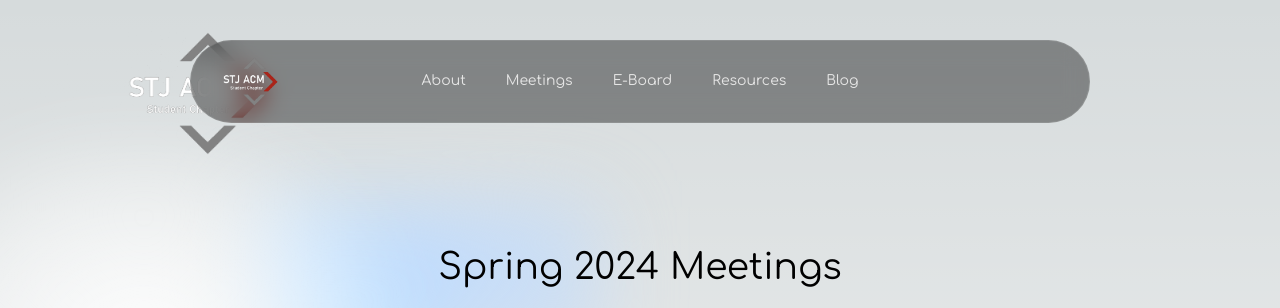
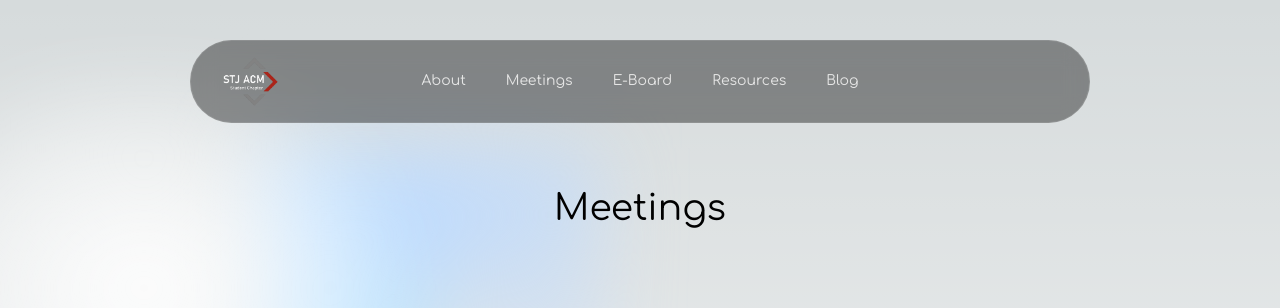
Before and after one commit to SJUACM/Website-V2, a Next.js app: page /meetings in a window 1280 px wide. Shown: the top 308 px of the page. Built offline with nearby package versions, Linux system fonts and the light colour scheme.

Commit message:
got rid of silly logo

```diff
--- a/src/app/eboard/layout.tsx
+++ b/src/app/eboard/layout.tsx
@@ -16,14 +16,7 @@ export default function Layout({
             className="flex place-items-center gap-2 lg:pointer-events-auto lg:p-0"
             href="/"
           >
-            <Image
-              src={Logo}
-              alt="SJU ACM Logo"
-              width={140}
-              height={48}
-              className="mt-[-65px]"
-              priority
-            />
+
           </a>
         </div>
       </div>
--- a/src/app/meetings/layout.tsx
+++ b/src/app/meetings/layout.tsx
@@ -16,14 +16,6 @@ export default function Layout({
             className="flex place-items-center gap-2 lg:pointer-events-auto lg:p-0"
             href="/"
           >
-            <Image
-              src={Logo}
-              alt="SJU ACM Logo"
-              width={140}
-              height={48}
-              className="mt-[-65px]"
-              priority
-            />
           </a>
         </div>
       </div>
--- a/src/app/meetings/page.tsx
+++ b/src/app/meetings/page.tsx
@@ -5,7 +5,7 @@ import Clue from "../../../public/images/Clue_Pt2_1.jpg";
 export default function Meetings() {
   return (
     <div className="mt-[-100px] text-center items-center justify-center">
-      <h1 className="text-4xl">Spring 2024 Meetings</h1>
+      <h1 className="text-4xl">Meetings</h1>
       <div className="flex flex-row items-center justify-center space-x-8">
         <Meeting
           title="AWS Career Insight + GenAI Info Session"
```
Also changed, not shown: 1 other file (tests, documents, lock files or other folders).
